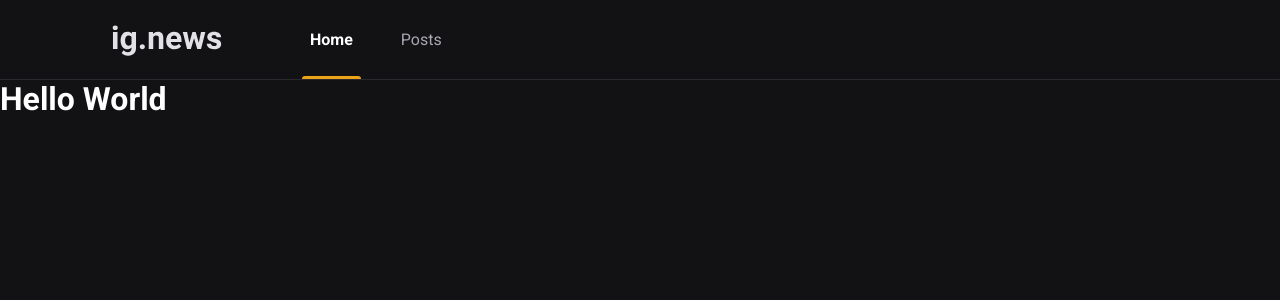
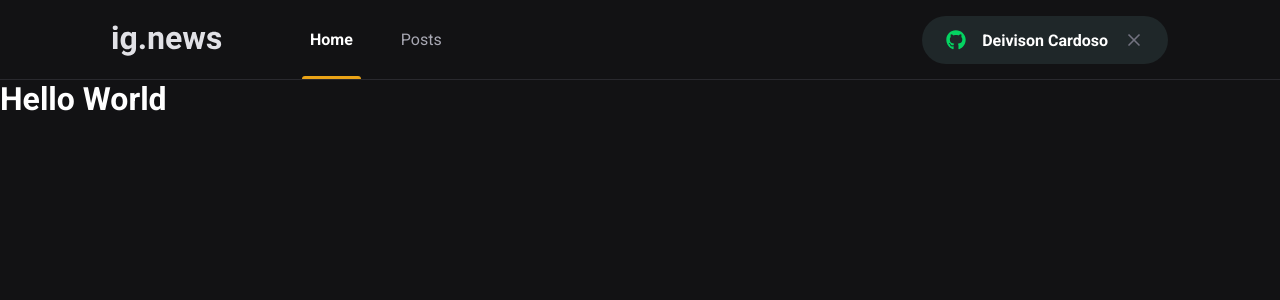
Before and after one commit to deivisondc/ignite-ignews, a Next.js app: page / in a window 1280 px wide. Shown: the top 300 px of the page. Built offline with nearby package versions, Linux system fonts and the light colour scheme.

Commit message:
add SignInButton component

```diff
--- a/src/components/Header/index.tsx
+++ b/src/components/Header/index.tsx
@@ -1,3 +1,4 @@
+import { SignInButton } from '../SignInButton';
 import styles from './styles.module.scss';
 
 export function Header() {
@@ -10,6 +11,8 @@
           <a className={styles.active}>Home</a>
           <a>Posts</a>
         </nav>
+
+        <SignInButton />
       </div>
     </header>
   );
--- a/src/components/Header/styles.module.scss
+++ b/src/components/Header/styles.module.scss
@@ -51,4 +51,8 @@
       }
     }
   }
+
+  button {
+    margin-left: auto;
+  }
 }
--- /dev/null
+++ b/src/components/SignInButton/index.tsx
@@ -0,0 +1,27 @@
+import { FaGithub } from 'react-icons/fa';
+import { FiX } from 'react-icons/fi';
+
+import styles from './styles.module.scss';
+
+export function SignInButton() {
+  const isUserLoggedIn = true;
+
+  return isUserLoggedIn ? (
+    <button
+      className={styles.signInButton}
+      type="button"
+    >
+      <FaGithub color="#04D361"/>
+      Deivison Cardoso
+      <FiX color="#737380" className={styles.closeIcon} />
+    </button>
+  ) : (
+    <button
+      className={styles.signInButton}
+      type="button"
+    >
+      <FaGithub color="#EBA417"/>
+      Sign in with GitHub
+    </button>
+  )
+}
--- /dev/null
+++ b/src/components/SignInButton/styles.module.scss
@@ -0,0 +1,33 @@
+.signInButton {
+  height: 3rem;
+  border-radius: 3rem;
+  background: var(--gray-850);
+  border: 0;
+  padding: 0 1.5rem;
+
+  display: flex;
+  align-items: center;
+  justify-content: center;
+
+  color: var(--white);
+  font-weight: bold;
+
+  transition: filter 0.2s;
+
+  svg {
+    width: 20px;
+    height: 20px;
+  }
+
+  svg:first-child {
+    margin-right: 1rem;
+  }
+
+  svg.closeIcon {
+    margin-left: 1rem;
+  }
+
+  &:hover {
+    filter: brightness(0.8);
+  }
+}
--- a/src/styles/global.scss
+++ b/src/styles/global.scss
@@ -10,6 +10,7 @@
   --gray-100: #e1e1e6;
   --gray-300: #a8a8b3;
   --gray-800: #29292e;
+  --gray-850: #1f2729;
   --gray-900: #121214;
 
   --cyan-500: #61dafb;
```
